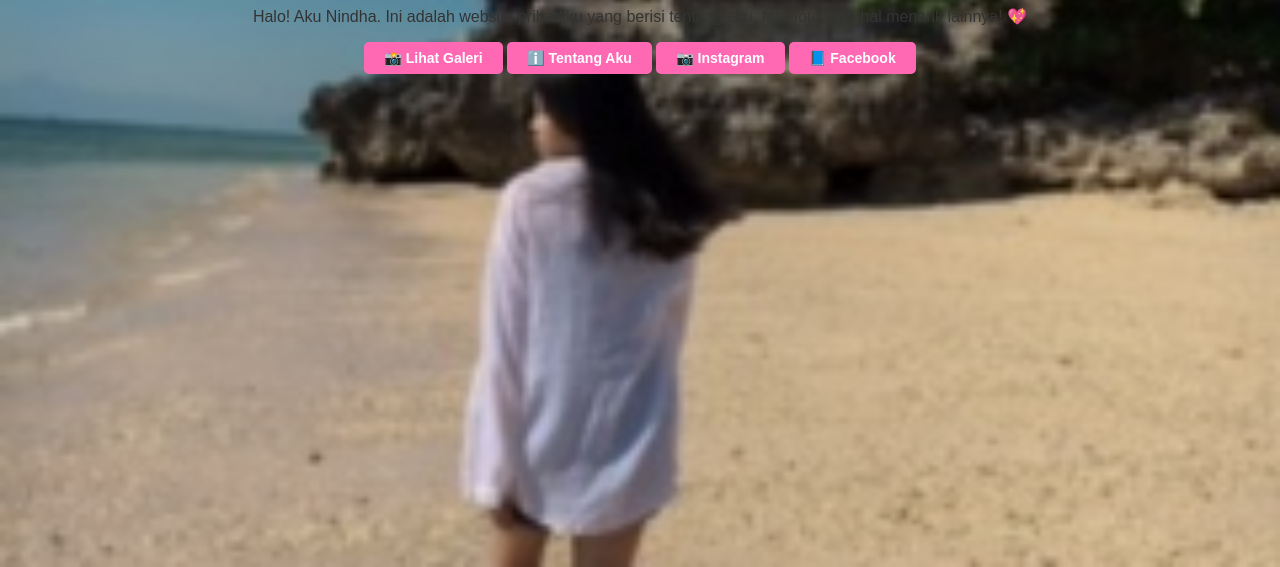
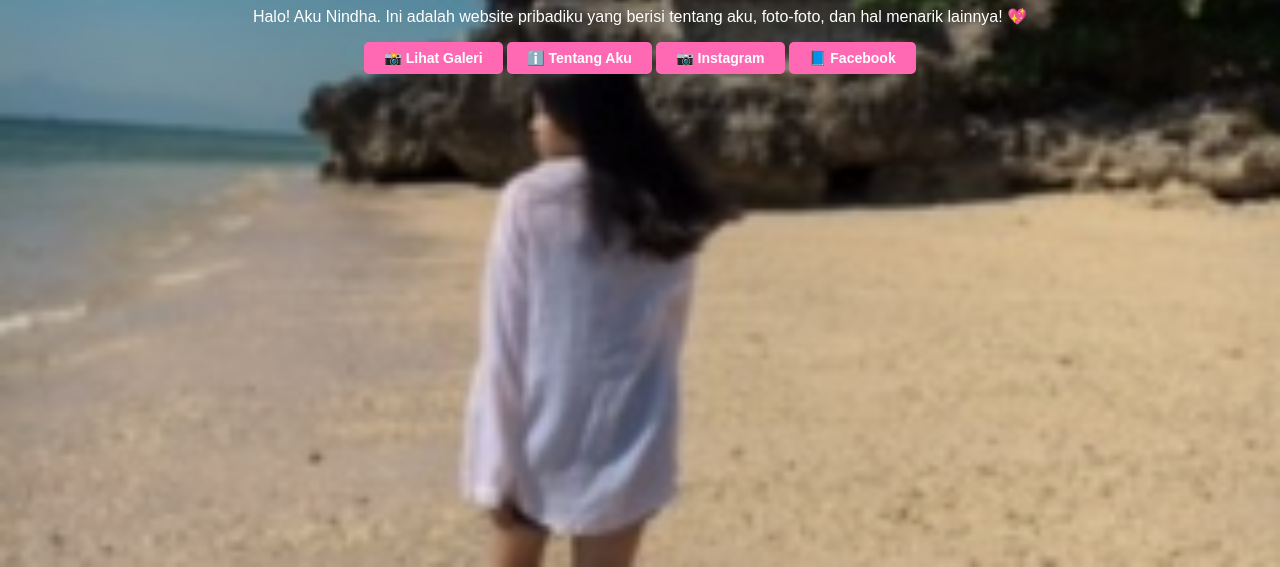
Before and after one commit to nindha2000/miss-nindha, a plain HTML site: page index.html in a window 1280 px wide. Shown: the part 233-800 px from the top of the page. Drawn offline with Linux system fonts and the light colour scheme.

Commit message:
Update index.html

```diff
--- a/index.html
+++ b/index.html
@@ -36,7 +36,7 @@
         }
         p {
             font-size: 16px;
-            color: #333;
+            color: white; /* Ubah warna teks jadi putih */
         }
         .btn {
             display: inline-block;
```
